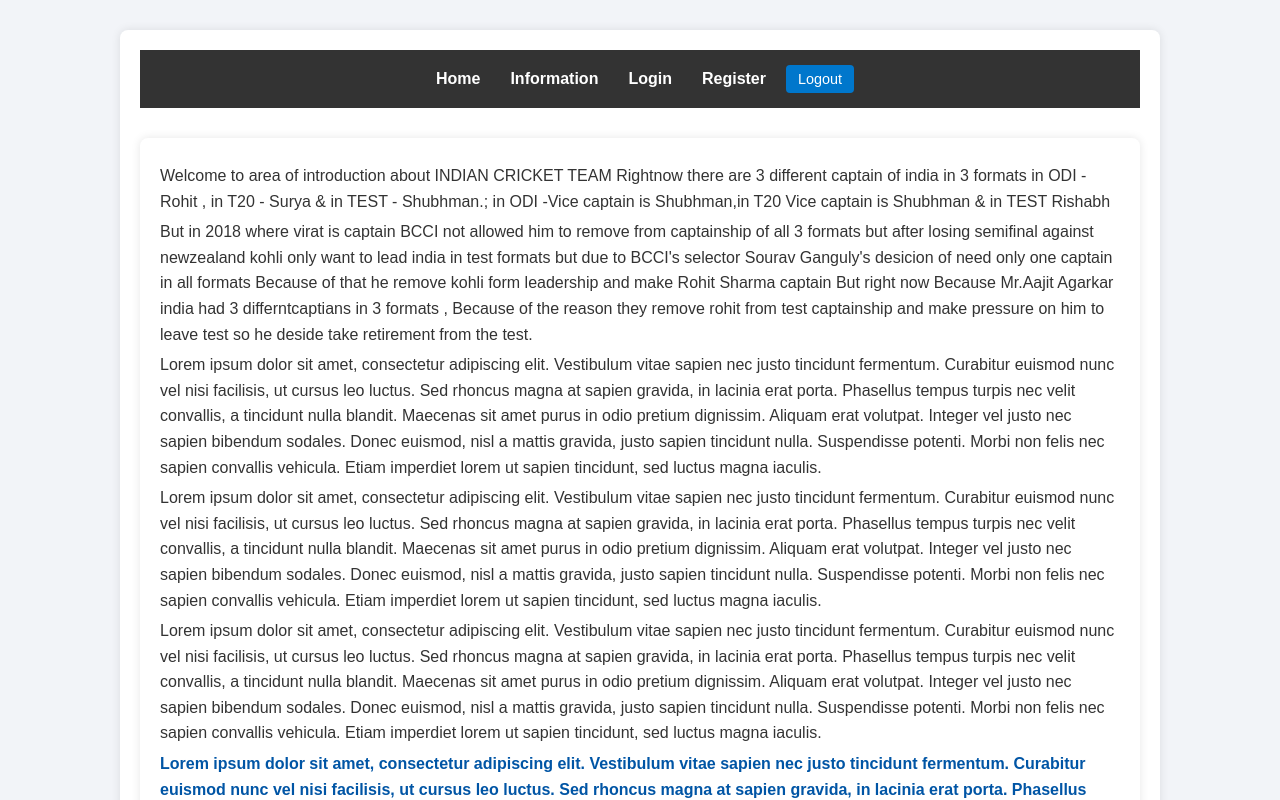
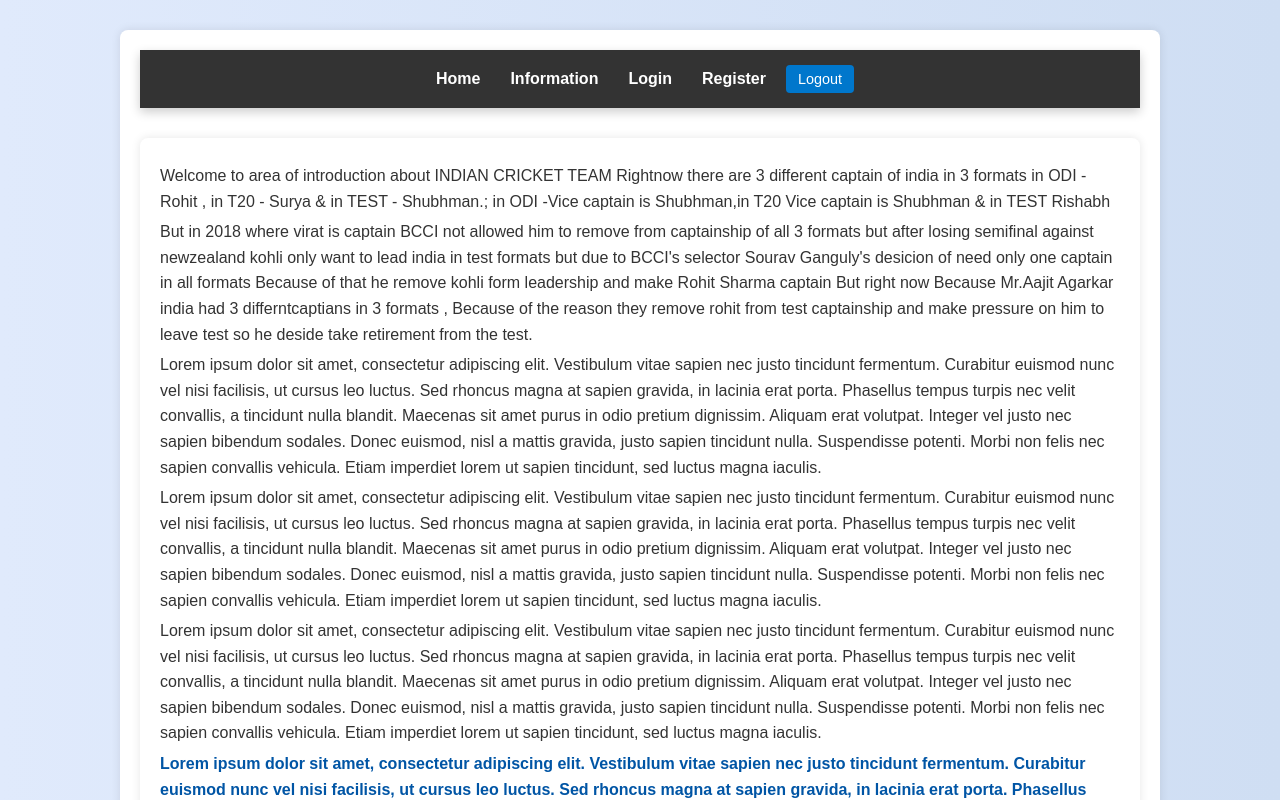
Before and after one commit to VanshSUTHAR/data-fetch, a React (Create React App) app: page /Home in a window 1280 px wide. Shown: the top 800 px of the page. Built offline with nearby package versions, Linux system fonts and the light colour scheme.

Commit message:
Update Home.css

```diff
--- a/src/frontend/Home.css
+++ b/src/frontend/Home.css
@@ -1,34 +1,74 @@
 body {
   font-family: 'Segoe UI', Tahoma, Geneva, Verdana, sans-serif;
-  background-color: #f0f2f5;
+  background: linear-gradient(to right, #e0eafc, #cfdef3);
   margin: 0;
   padding: 0;
+  color: #333;
+  line-height: 1.6;
 }
 
 nav {
-  background-color: #333;
-  padding: 12px;
+  background-color: #1e1e2f;
+  padding: 18px;
   text-align: center;
+  box-shadow: 0 4px 10px rgba(0, 0, 0, 0.2);
+  position: sticky;
+  top: 0;
+  z-index: 1000;
 }
 
 nav a {
-  color: #fff;
-  margin: 0 15px;
+  color: #f0f0f0;
+  margin: 0 22px;
   text-decoration: none;
-  font-weight: bold;
-  font-size: 1rem;
+  font-weight: 600;
+  font-size: 1.1rem;
+  transition: color 0.3s ease, transform 0.3s ease;
 }
 
 nav a:hover {
+  color: #00c6ff;
   text-decoration: underline;
-  color: #ffd700;
+  transform: scale(1.05);
 }
 
 div > div {
-  max-width: 800px;
-  margin: 40px auto;
-  padding: 20px;
+  max-width: 900px;
+  margin: 60px auto;
+  padding: 36px;
   background-color: #ffffff;
-  border-radius: 8px;
-  box-shadow: 0 2px 8px rgba(0, 0, 0, 0.1);
+  border-radius: 14px;
+  box-shadow: 0 6px 20px rgba(0, 0, 0, 0.1);
+  transition: transform 0.3s ease;
 }
+
+div > div:hover {
+  transform: translateY(-4px);
+}
+
+h2 {
+  font-size: 1.8rem;
+  margin-bottom: 24px;
+  color: #1e1e2f;
+  text-align: center;
+  border-bottom: 2px solid #00c6ff;
+  padding-bottom: 8px;
+}
+
+p {
+  font-size: 1.05rem;
+  margin-bottom: 20px;
+  color: #444;
+}
+
+@media (max-width: 768px) {
+  nav a {
+    display: block;
+    margin: 12px 0;
+  }
+
+  div > div {
+    margin: 30px 16px;
+    padding: 24px;
+  }
+}
```
